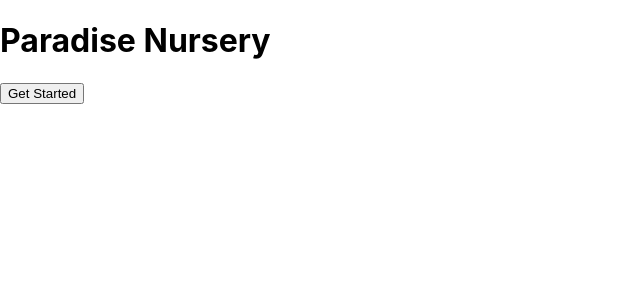
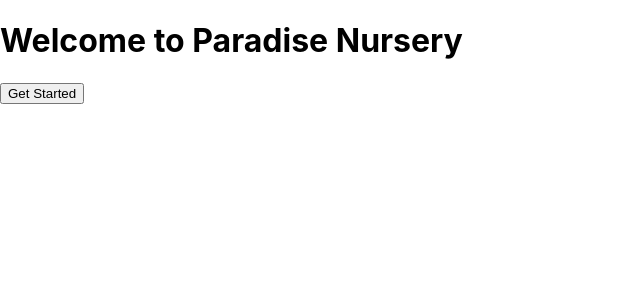
Before and after one commit to satyasriss508-cmyk/paradise-nursery, a React (Create React App) app: page / in a window 1280 px wide. Shown: the top 300 px of the page, without its empty margins (0-640 px from the left). Built offline with nearby package versions, Linux system fonts and the light colour scheme.

Commit message:
Update App.jsx

```diff
--- a/src/App.jsx
+++ b/src/App.jsx
@@ -1,10 +1,21 @@
-import React from "react";
+import React, { useState } from "react";
+import ProductList from "./components/ProductList";
 
 function App() {
+  const [showProductList, setShowProductList] = useState(false);
+
   return (
-    <div>
-      <h1>Paradise Nursery</h1>
-      <button>Get Started</button>
+    <div className="background-image">
+      {!showProductList ? (
+        <div>
+          <h1>Welcome to Paradise Nursery</h1>
+          <button onClick={() => setShowProductList(true)}>
+            Get Started
+          </button>
+        </div>
+      ) : (
+        <ProductList />
+      )}
     </div>
   );
 }
```
